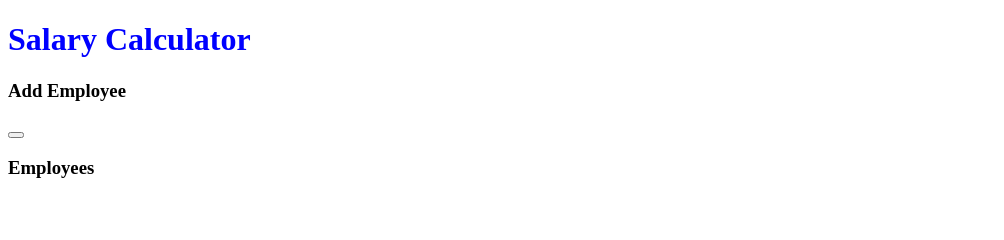
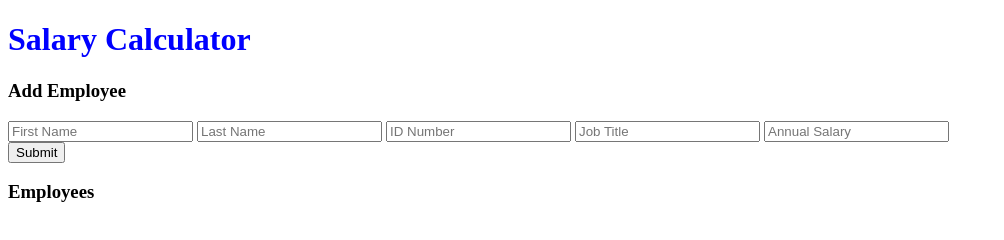
Before and after one commit to kelkuno/weekend-jquery-salary-calculator, a plain HTML site: page index.html in a window 1280 px wide. Shown: the whole page, without its empty margins (0-1004 px from the left). Drawn offline with Linux system fonts and the light colour scheme.

Commit message:
button functionality tested.

```diff
--- a/client.js
+++ b/client.js
@@ -3,11 +3,18 @@ $(document).ready(readyNow);
 // console.log('javascript works');
 
 function readyNow(){
-    console.log('jquery works!');
+    //console.log('jquery works!');
+    //click events:
+    $('#addEmployeeButton').on('click', addEmployee);
+
 
 };
 
 let employees = [];
+
+function addEmployee(){
+    console.log('button');
+}// end of addEmployee function
 
 function createEmployee(employeeFirstName, lastName, idNumber, jobTitle, annualSalary){
     console.log('in the createEmployee function', employeeFirstName, lastName, idNumber, jobTitle, annualSalary )
--- a/index.html
+++ b/index.html
@@ -19,10 +19,14 @@
                 <h3>Add Employee</h3>
             </div>
             <div class="inputs">
-
+                <input placeholder="First Name" id="firstNameInput">
+                <input placeholder="Last Name" id="lastNameInput">
+                <input placeholder="ID Number" id="idNumberInput">
+                <input placeholder="Job Title" id="jobTitleInput">
+                <input placeholder="Annual Salary" id="annualSalaryInput">
             </div>
             <div>
-                <button></button>
+                <button id="addEmployeeButton">Submit</button>
             </div>
         </div>
         <div class="results-section">
```
